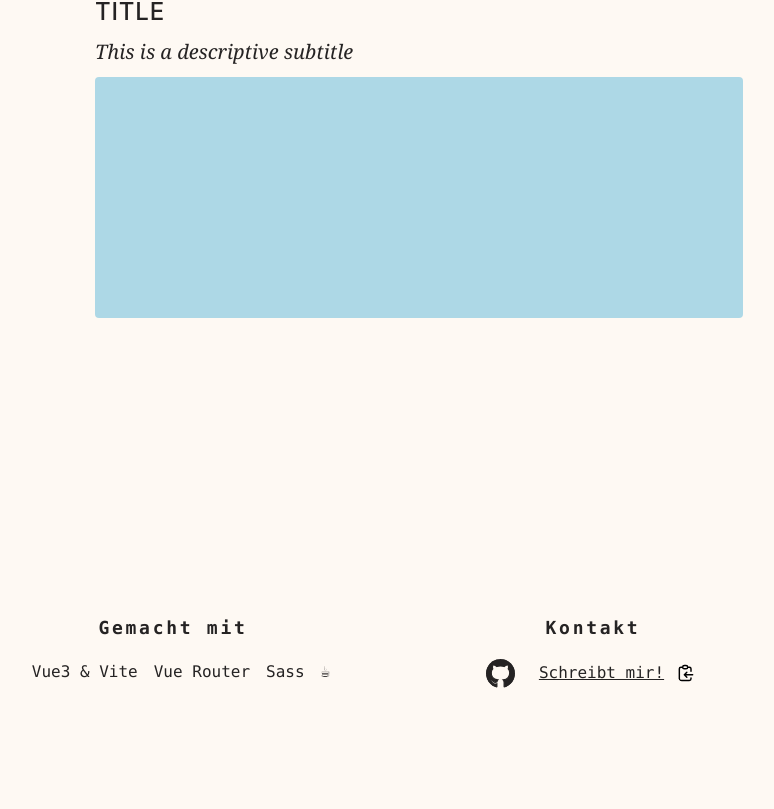
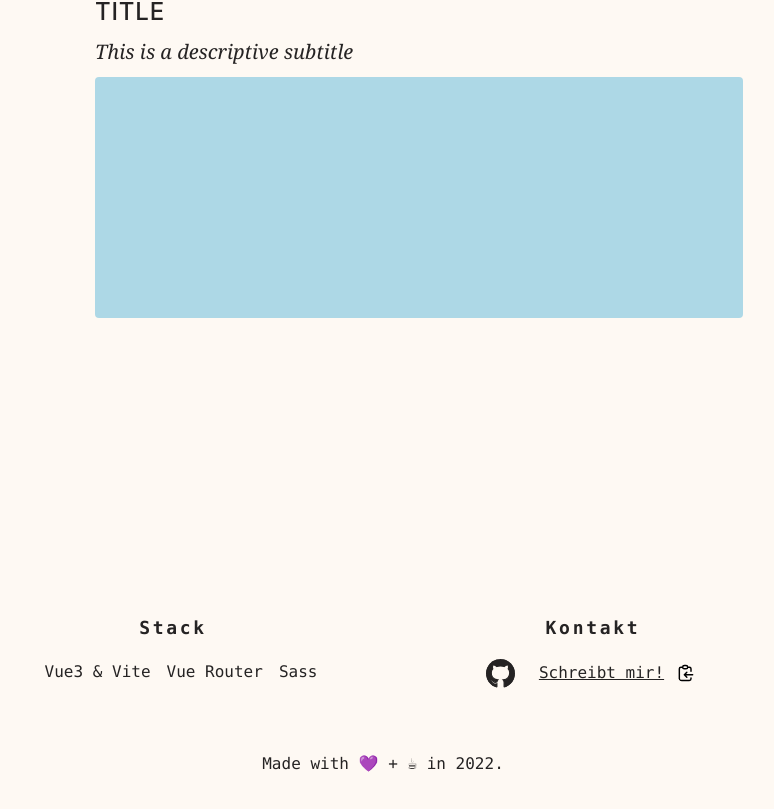
Before and after one commit to jamawe/portfolio, a Vue app: page / in a window 1280 px wide. Shown: the part 1907-2716 px from the top of the page, without its empty margins (257-1031 px from the left). Built offline with nearby package versions, Linux system fonts and the light colour scheme.

Commit message:
refactor: Add third section to footer

```diff
--- a/src/components/Footer.vue
+++ b/src/components/Footer.vue
@@ -8,6 +8,8 @@ const stack = ref([
     'Vue Router',
     'Sass'
 ]);
+
+const year = ref(new Date().getFullYear());
 
 function copyEmailToClipboard(e) {
     const email = e.currentTarget.dataset.email;
@@ -36,14 +38,13 @@ function fallbackCopyEmailToClipboard(email) {
 <template>
     <div class="footer">
         <div class="footer__section">
-            <h4 class="footer__section__title">Gemacht mit</h4>
+            <h4 class="footer__section__title">Stack</h4>
             <ul class="footer__section__list">
                 <li
                     v-for="(item, i) in stack"
                     class="footer__section__list__item">
                         {{ item }}
                 </li>
-                <li class="footer__section__list__item">&#9749;</li>
             </ul>
         </div>
         <div class="footer__section">
@@ -67,6 +68,14 @@ function fallbackCopyEmailToClipboard(email) {
                         </button>
                     </div>
 
+            </div>
+        </div>
+
+        <div class="footer__section">
+            <div class="footer__section__container">
+                <div class="footer__section__container__row">
+                    Made with &#128156; + &#9749; in {{ year }}.
+                </div>
             </div>
         </div>
     </div>
@@ -102,11 +111,14 @@ function fallbackCopyEmailToClipboard(email) {
 
         &:last-of-type {
             margin-bottom: 0;
-
         }
 
         @include tablet {
             grid-column: span 3;
+
+            &:last-of-type {
+                grid-column: span 6;
+            }
         }
 
         &__title {
```
